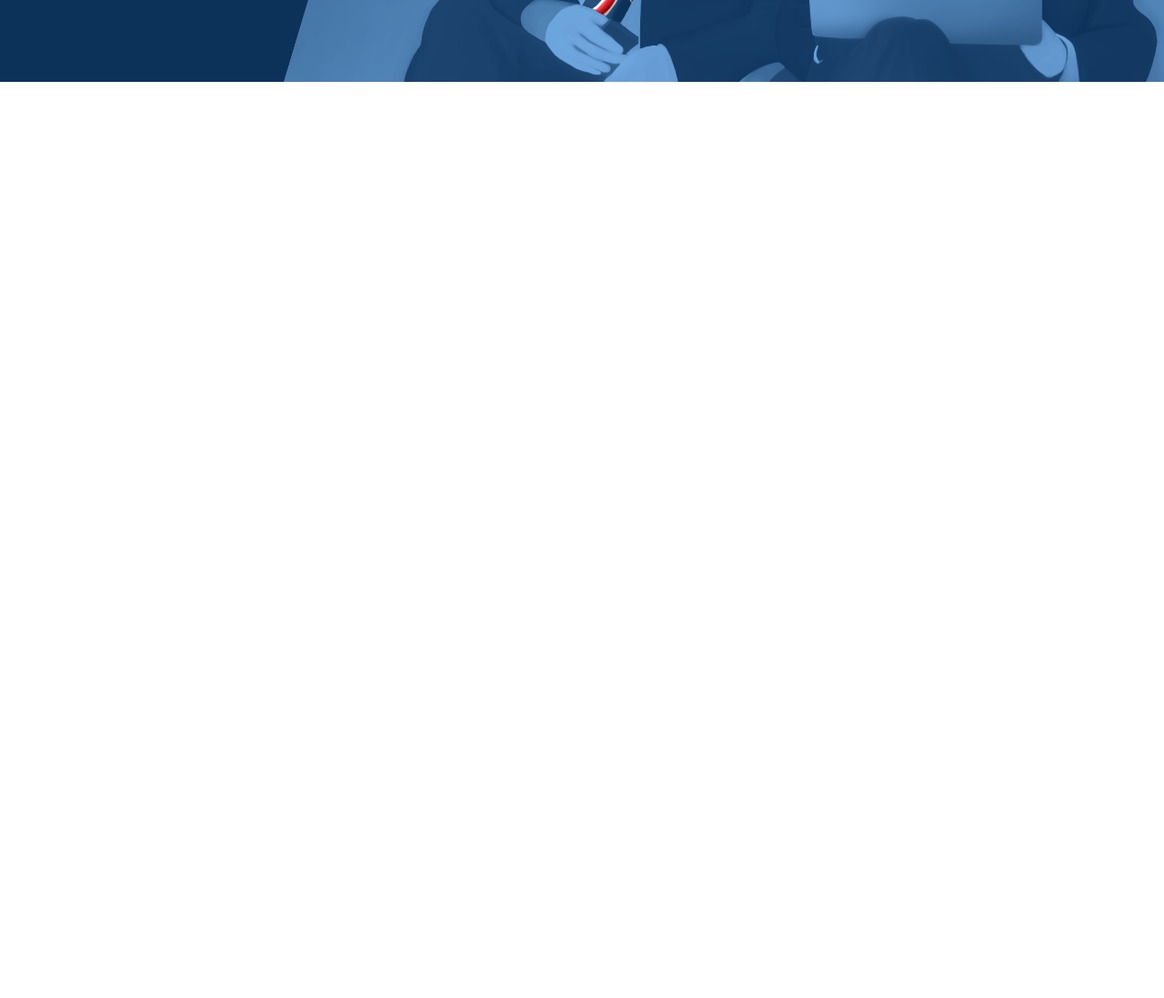
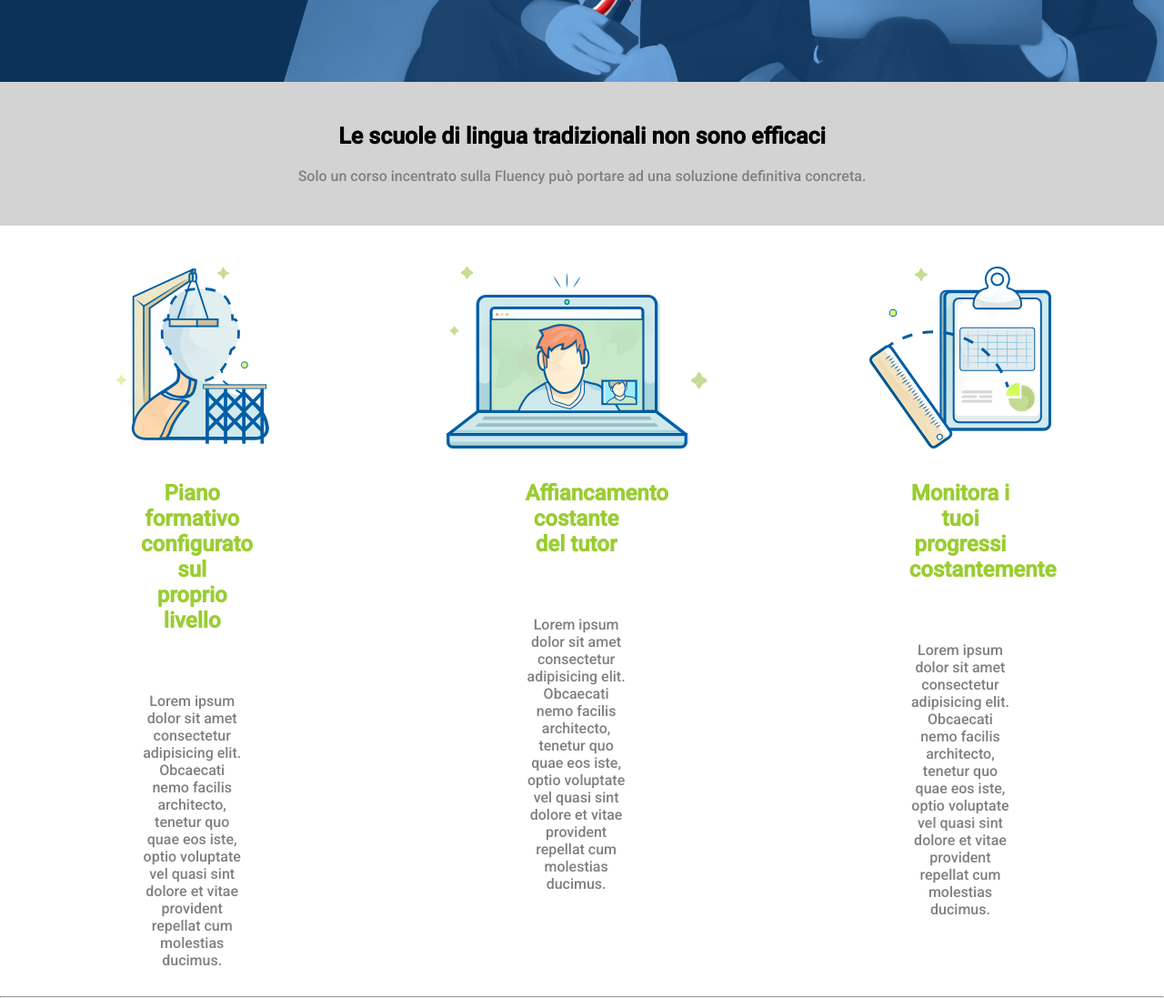
Before and after one commit to AndreaEsposito21/htmlcss-fluentify, a plain HTML site: page index.html in a window 1280 px wide. Shown: the part 460-1557 px from the top of the page at 91% size. Before the commit the page ends 800 px from the top, so only its background shows below. Drawn offline with Linux system fonts and the light colour scheme.

Commit message:
first-section

```diff
--- a/css/style.css
+++ b/css/style.css
@@ -22,7 +22,6 @@ img {
     padding: 20px 20px;
     display: inline-block;
 }
-
 
 /* HEADER */
 header {
@@ -96,8 +95,9 @@ nav {
 .menu .button {
     padding: 10px 20px;
 }
-/* FINE NAV */
+/* End Nav */
 
+/* Intestazione */
 .heading {
     position: absolute;
     bottom: 130px;
@@ -120,6 +120,68 @@ nav {
 /* END HEADER */
 
 /* MAIN */
+
+/* Main top bar */
+
+main .container {
+    padding: 25px;
+    text-align: center;
+}
+
+.bg-main {
+    background-color: lightgrey;
+}
+
+.container h3 {
+    font-size: 25px;
+    margin: 20px;
+}
+
+.container p {
+    color: gray;
+    margin-bottom: 20px;
+}
+/*End Main top bar */
+
+/* Section I */
+.col-left {
+    width: 33%;
+}
+
+.col-center {
+    width: 33%;
+}
+
+.col-img {
+    height: 200px;
+}
+
+.img-object-fit {
+    object-fit: contain;
+    height: 100%;
+    margin: 45px 0;
+}
+
+.sec-top h2 {
+    color: yellowgreen;
+    text-align: center;
+    padding: 35px 155px;
+}
+
+.sec-top p {
+    color: grey;
+    text-align: center;
+    padding: 30px 155px;
+}
+/* End Section I */
+
+hr {
+    color: gray;
+}
+
+/* Section II */
+/* End Section II */
+
 /* END MAIN */
 
 /* FOOTER */
--- a/index.html
+++ b/index.html
@@ -55,6 +55,8 @@
                 </div>
             </nav>
         </div>
+
+        <!-- Intestazione -->
         <div class="heading">
             <h1>Scegli l'inglese studiato per i professionisti</h1>
             <a class="button" href="#">struttura un piano</a>
@@ -64,7 +66,49 @@
 
     <!-- MAIN -->
     <main>
-        <div></div>
+        <div class="bg-main">
+            <div class="container">
+                <h3>Le scuole di lingua tradizionali non sono efficaci</h3>
+                <p>Solo un corso incentrato sulla Fluency può portare ad una soluzione definitiva concreta.</p>
+            </div>
+        </div>
+
+        <section class="sec-top">
+            <div class="clearfix">
+                <div class="col col-left">
+                    <div class="col-img">
+                        <img src="img/profile.svg" alt="icona 1" class="img-object-fit">
+                    </div>
+                    <h2>Piano formativo configurato sul proprio livello</h2>
+                    <p>Lorem ipsum dolor sit amet consectetur adipisicing elit. Obcaecati nemo facilis architecto, tenetur quo quae eos iste, optio voluptate vel quasi sint dolore et vitae provident repellat cum molestias ducimus.</p>
+                </div>
+
+                <div class="col col-center">
+                    <div class="col-img">
+                        <img src="img/computer.svg" alt="icona 2" class="img-object-fit">
+                    </div>
+                    <h2>Affiancamento costante del tutor</h2>
+                    <p>Lorem ipsum dolor sit amet consectetur adipisicing elit. Obcaecati nemo facilis architecto, tenetur quo quae eos iste, optio voluptate vel quasi sint dolore et vitae provident repellat cum molestias ducimus.</p>
+                </div>
+
+                <div class="col col-left">
+                    <div class="col-img">
+                        <img src="img/doc.svg" alt="icona 3" class="img-object-fit">
+                    </div>
+                    <h2>Monitora i tuoi progressi costantemente</h2>
+                    <p>Lorem ipsum dolor sit amet consectetur adipisicing elit. Obcaecati nemo facilis architecto, tenetur quo quae eos iste, optio voluptate vel quasi sint dolore et vitae provident repellat cum molestias ducimus.</p>
+                </div>
+            </div>
+        </section>
+
+        <hr>
+
+        <section class="sec-bot">
+            <div>
+
+            </div>
+        </section>
+
     </main>
     <!-- END MAIN -->
 
```
